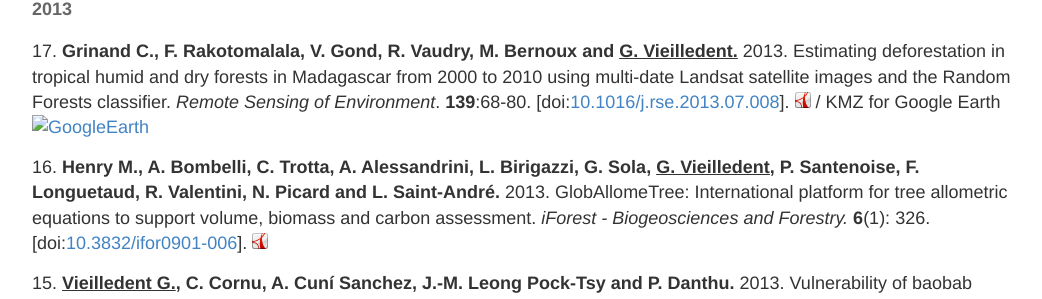
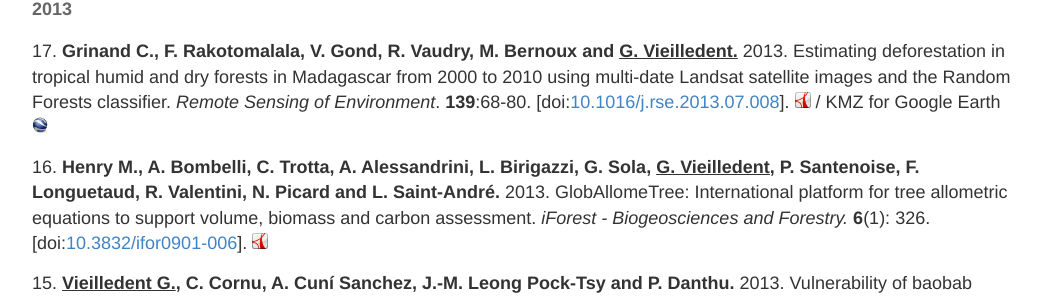
Before and after one commit to ghislainv/ghislainv.github.io, a Jekyll site: the page built from publications.md, in a window 1280 px wide. Shown: the part 2028-2327 px from the top of the page, without its empty margins (118-1160 px from the left). Built offline with Jekyll 4.4.1, drawn with Linux system fonts in a browser that asks for light colours.

Commit message:
Minor corrections

```diff
--- a/publications.md
+++ b/publications.md
@@ -95,7 +95,7 @@ Supplementary materials [![supplements](/images/logos/logo-zip.png "supplements"
 from 2000 to 2010 using multi-date Landsat satellite images and the Random Forests classifier. *Remote Sensing of Environment*. **139**:68-80.
 \[doi:[10.1016/j.rse.2013.07.008](http://dx.doi.org/10.1016/j.rse.2013.07.008)\].
 [![manuscript in pdf](/images/logos/logo-pdf.png "manuscript in pdf")](/publications/Grinand2013-RSE.pdf) /
-KMZ for Google Earth [![GoogleEarth](/publications/logo-GoogleEarth.png "KMZ for Google Earth")](/publications/Grinand2013-RSE.kmz)
+KMZ for Google Earth [![GoogleEarth](/images/logos/logo-GoogleEarth.png "KMZ for Google Earth")](/publications/Grinand2013-RSE.kmz)
 
 16\. **Henry M., A. Bombelli, C. Trotta, A. Alessandrini, L. Birigazzi, G. Sola, <span style="text-decoration: underline;">G. Vieilledent</span>, P. Santenoise, F. Longuetaud, R. Valentini, N. Picard and L. Saint-André.** 2013. GlobAllomeTree: International platform for tree allometric equations to support volume, biomass and carbon assessment. *iForest - Biogeosciences and Forestry.* **6**(1): 326. \[doi:[10.3832/ifor0901-006](http://dx.doi.org/10.3832/ifor0901-006)\].
 [![manuscript in pdf](/images/logos/logo-pdf.png "manuscript in pdf")](/publications/Henry2013-iForest.pdf)
```
